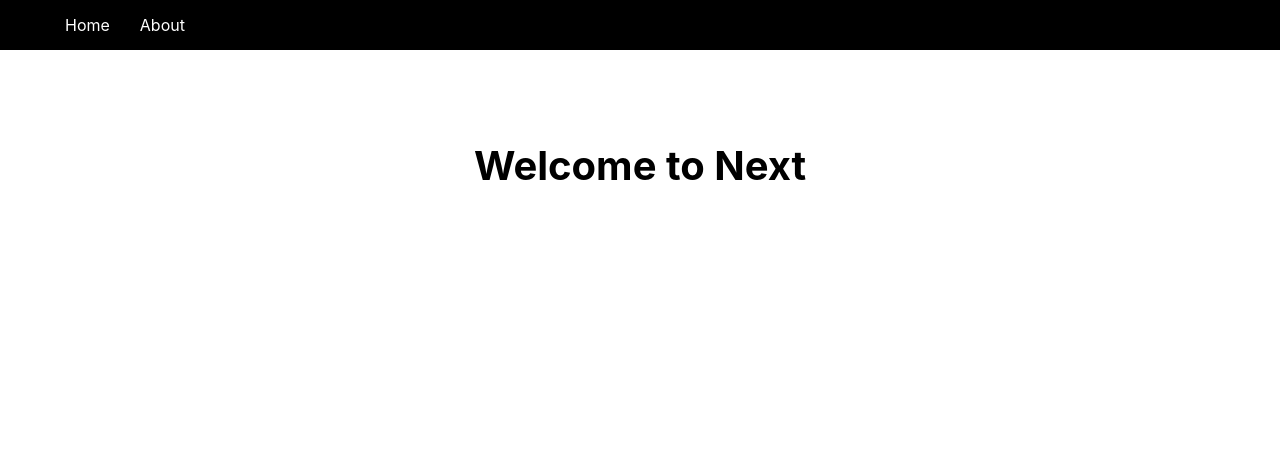
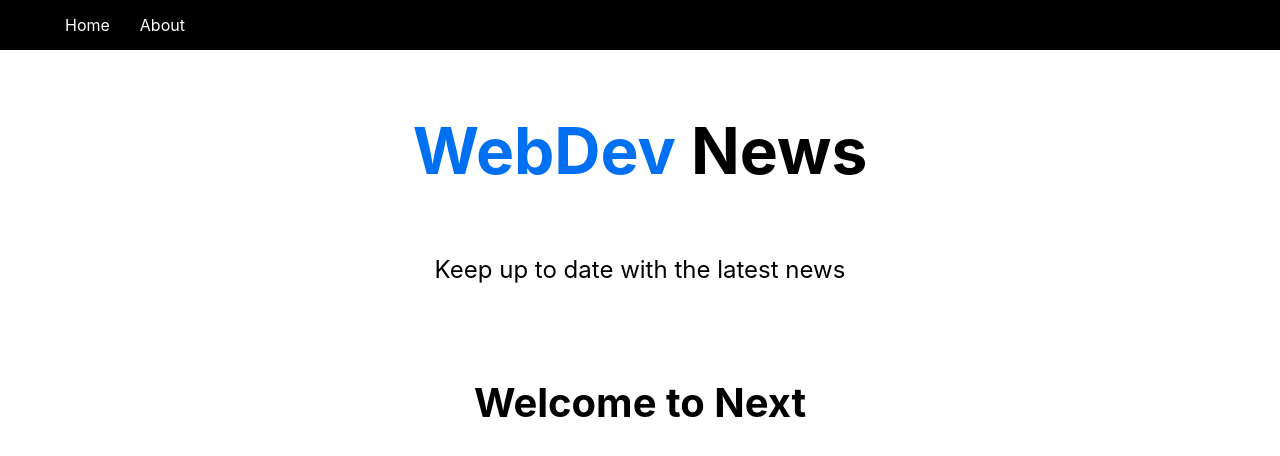
Before and after one commit to SonaRahimova/next-crash-course, a Next.js app: page / in a window 1280 px wide. Shown: the top 456 px of the page. Built offline with nearby package versions, Linux system fonts and the light colour scheme.

Commit message:
CHRORE:added components,header css & document file

```diff
--- /dev/null
+++ b/components/Header.js
@@ -0,0 +1,16 @@
+import headerStyles from '../styles/Header.module.css'
+
+const Header = () => {
+  return (
+    <div>
+        <h1 className={headerStyles.title}>
+            <span>WebDev</span> News
+        </h1>
+        <p className={headerStyles.description}>
+            Keep up to date with the latest news
+        </p>
+    </div>
+  )
+}
+
+export default Header
--- a/components/Layout.js
+++ b/components/Layout.js
@@ -1,5 +1,7 @@
+import Nav from './Nav'
+import Header from './Header'
 import styles from '../styles/Layout.module.css'
-import Nav from './Nav'
+
 
 const Layout = ({ children }) => {
   return (
@@ -7,6 +9,7 @@ const Layout = ({ children }) => {
    <Nav />
     <div className={styles.container}>
         <main className={styles.main}>
+            <Header/>
             {children}</main>
     </div>
     </>
--- /dev/null
+++ b/pages/_document.js
@@ -0,0 +1,13 @@
+import { Html, Head, Main, NextScript } from 'next/document'
+
+export default function Document() {
+  return (
+    <Html>
+      <Head />
+      <body>
+        <Main />
+        <NextScript />
+      </body>
+    </Html>
+  )
+}
--- /dev/null
+++ b/styles/Header.module.css
@@ -0,0 +1,30 @@
+
+
+.title a,
+.title span {
+    color: #0070f3;
+    text-decoration: none;
+  }
+
+  .title a:hover,
+  .title a:focus,
+  .title a:active {
+    text-decoration: underline;
+  }
+
+  .title {
+    margin: 0;
+    line-height: 1.15;
+    font-size: 4rem;
+  }
+
+  .title,
+  .description {
+    text-align: center;
+  }
+
+  .description {
+    margin: 4rem 0;
+    line-height: 1.5;
+    font-size: 1.5rem;
+  }
--- a/styles/Layout.module.css
+++ b/styles/Layout.module.css
@@ -12,50 +12,6 @@
   justify-content: flex-start;
   align-items: center;
   font-size: 1.25rem;
-}
-
-.footer {
-  display: flex;
-  flex: 1;
-  padding: 2rem 0;
-  border-top: 1px solid #eaeaea;
-  justify-content: center;
-  align-items: center;
-}
-
-.footer a {
-  display: flex;
-  justify-content: center;
-  align-items: center;
-  flex-grow: 1;
-}
-
-.title a {
-  color: #0070f3;
-  text-decoration: none;
-}
-
-.title a:hover,
-.title a:focus,
-.title a:active {
-  text-decoration: underline;
-}
-
-.title {
-  margin: 0;
-  line-height: 1.15;
-  font-size: 4rem;
-}
-
-.title,
-.description {
-  text-align: center;
-}
-
-.description {
-  margin: 4rem 0;
-  line-height: 1.5;
-  font-size: 1.5rem;
 }
 
 .code {
```
Also changed, not shown: pages/index.js (line endings or trailing spaces).
